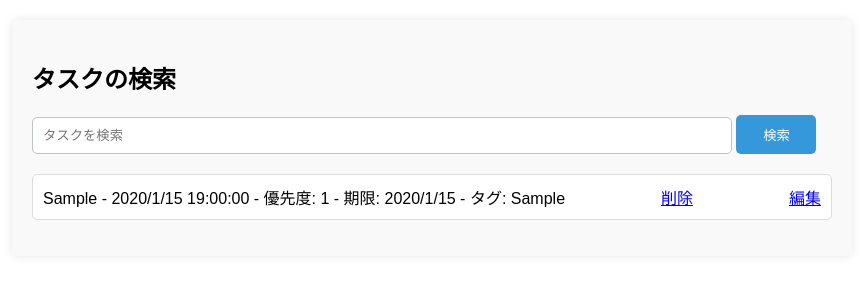
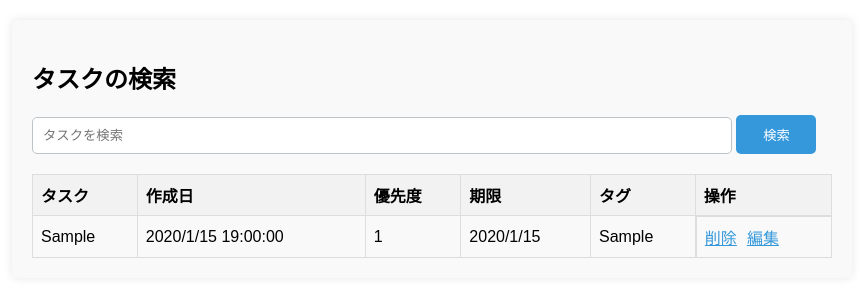
Before and after one commit to kazucch0925/flask_ecs_test, a Flask app: page / in a window 1280 px wide. Shown: the part 72-372 px from the top of the page, without its empty margins (208-1071 px from the left). Run offline with Flask 3, Linux system fonts and the light colour scheme; a user stored in the database is signed in; tables that the repository leaves empty hold one stand-in row (values such as "Sample post").

Commit message:
mainpage design modified 3

```diff
--- a/static/scripts.js
+++ b/static/scripts.js
@@ -60,7 +60,7 @@ function fetchTodos(search = '') {
             todoListElement.innerHTML = '';
             data.forEach(todo => {
                 console.log(todo); // デバッグ用
-                const listItem = document.createElement('li');
+                const row = document.createElement('tr');
                 const date = new Date(todo.created_at);
                 const formattedDate = new Intl.DateTimeFormat('ja-JP', {
                     year: 'numeric',
@@ -72,23 +72,18 @@ function fetchTodos(search = '') {
                     timeZone: 'Asia/Tokyo'
                 }).format(date);
 
-                listItem.textContent = `${todo.task} - ${formattedDate} - 優先度: ${todo.priority !== undefined ? todo.priority : 'なし'} - 期限: ${todo.due_date ? new Date(todo.due_date).toLocaleDateString('ja-JP') : 'なし'} - タグ: ${todo.tags !== undefined ? todo.tags : 'なし'}`;
-
-                const deleteLink = document.createElement('a');
-                deleteLink.href = `#`;
-                deleteLink.textContent = '削除';
-                deleteLink.onclick = function(event) {
-                    event.preventDefault();
-                    deleteTask(todo.id);
-                };
-                listItem.appendChild(deleteLink);
-
-                const editLink = document.createElement('a');
-                editLink.href = `/todos/${todo.id}`;
-                editLink.textContent = '編集';
-                listItem.appendChild(editLink);
-
-                todoListElement.appendChild(listItem);
+                row.innerHTML = `
+                    <td>${todo.task}</td>
+                    <td>${formattedDate}</td>
+                    <td>${todo.priority !== undefined ? todo.priority : 'なし'}</td>
+                    <td>${todo.due_date ? new Date(todo.due_date).toLocaleDateString('ja-JP') : 'なし'}</td>
+                    <td>${todo.tags !== undefined ? todo.tags : 'なし'}</td>
+                    <td class="actions">
+                        <a href="#" onclick="deleteTask(${todo.id})">削除</a>
+                        <a href="/todos/${todo.id}">編集</a>
+                    </td>
+                `;
+                todoListElement.appendChild(row);
             });
         })
         .catch(error => {
--- a/static/styles.css
+++ b/static/styles.css
@@ -103,33 +103,41 @@ body {
     opacity: 0.8;
 }
 
-.todo-list {
-    list-style: none;
-    padding: 0;
+.todo-table {
+    width: 100%;
+    border-collapse: collapse;
+    margin-top: 20px;
 }
 
-.todo-list li {
-    padding: 10px;
-    background-color: #fff;
+.todo-table th, .todo-table td {
     border: 1px solid #ddd;
-    margin-bottom: 10px;
-    border-radius: 5px;
-    display: flex;
-    justify-content: space-between;
-    align-items: center;
+    padding: 8px;
+    text-align: left;
 }
 
-.todo-list li .actions {
+.todo-table th {
+    background-color: #f2f2f2;
+}
+
+.todo-table tbody tr:nth-child(even) {
+    background-color: #f9f9f9;
+}
+
+.todo-table tbody tr:hover {
+    background-color: #f1f1f1;
+}
+
+.todo-table .actions {
     display: flex;
     gap: 10px;
 }
 
-.todo-list li .actions a {
+.todo-table .actions a {
     color: #3498db;
     cursor: pointer;
 }
 
-.todo-list li .actions a:hover {
+.todo-table .actions a:hover {
     text-decoration: underline;
 }
 
--- a/templates/index.html
+++ b/templates/index.html
@@ -22,7 +22,21 @@
                 <button onclick="fetchTodos(document.getElementById('search').value)">検索</button>
             </div>
         </div>
-        <ul id="todoList" class="todo-list"></ul>
+        <table class="todo-table">
+            <thead>
+                <tr>
+                    <th>タスク</th>
+                    <th>作成日</th>
+                    <th>優先度</th>
+                    <th>期限</th>
+                    <th>タグ</th>
+                    <th>操作</th>
+                </tr>
+            </thead>
+            <tbody id="todoList">
+                <!-- タスクデータはここに挿入されます -->
+            </tbody>
+        </table>
     </div>
 
     <!-- タスク追加モーダル -->
```
